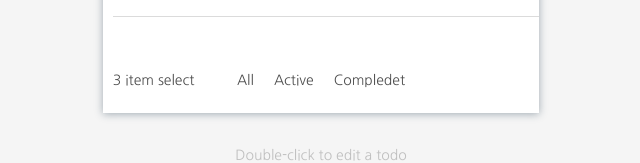
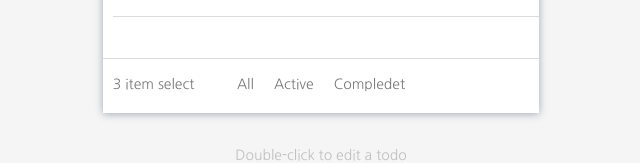
Before and after one commit to Evhen-y/Todos-FE, a React (Create React App) app in the folder my-app/: page /todos in a window 1280 px wide. Shown: the part 448-611 px from the top of the page, without its empty margins (319-959 px from the left). Built offline with nearby package versions, Linux system fonts and the light colour scheme; a web font is replaced by a local one.

Commit message:
not-finish

```diff
--- a/my-app/src/containers/Todos/components/Filters/Filters.tsx
+++ b/my-app/src/containers/Todos/components/Filters/Filters.tsx
@@ -1,15 +1,25 @@
 import React from "react";
+import {todosActions, } from "@containers/"
+import {useDispatch} from "react-redux"
 import styles from "./styles.module.scss";
 
-const Filters = () => (
-  <div className={styles.filters}>
-    <div className={styles.selectItems}> 3 item select</div>
-    <div className={styles.filter}>
-      <div> All</div>
-      <div>Active</div>
-      <div>Compledet</div>
+const Filters = () => {
+    const disputch = useDispatch()
+    const handleClick = (value: null | boolean) =>{
+      disputch(todosActions.APPLY_FILTER_TODOS.REQUEST({complited: value}))
+    }
+
+  return (
+    <div className={styles.filters}>
+      <div className={styles.selectedItems}> 3 item select</div>
+      <div className={styles.filter}>
+        <div onClick={()=> handleClick(null)}> All</div>
+        <div  onClick={()=> handleClick(true)}>Active</div>
+        <div  onClick={()=> handleClick(false)}>Compledet</div>
+      </div>
     </div>
-  </div>
-);
+  );
+}
+
 
 export default Filters;
--- a/my-app/src/containers/Todos/components/Filters/styles.module.scss
+++ b/my-app/src/containers/Todos/components/Filters/styles.module.scss
@@ -1,25 +1,26 @@
 @import "../../../../styles/index.scss";
-.filters{
-    @include font(14px, normal, 24px,rgba(77, 77, 77, 1),normal, $global-font-family);
-    width: 100%;
-    height: 10px;
+@import "../../../../styles/index.scss";
+.filters {
+    @include font(14px,300,22px,rgba(119, 119, 119, 1),normal, $global-font-family);
+    height: 50px ;
+    width:100% ;
     display: flex;
+    align-items: center;
     justify-content: center;
     position: relative;
-    padding-top: 10px;
-}
+    border-top: 1px solid  rgba(77, 77, 77, 0.2);
 
-.selectItems{
-    width: 100%;
-    position: absolute;
-    left: 10px;
-}
+    .selectedItems {
+        width: 100px;
+        position: absolute;
+        left: 10px;
+    }
+    .filter{
+        display: flex;
 
-.filter{
-    display: flex;
-
-    >div {
-        margin: 0px 10px;
-        cursor: pointer;
+        > div {
+            margin: 0 10px;
+            cursor: pointer
+        }
     }
 }
--- a/my-app/src/containers/Todos/components/Todos/Todos.tsx
+++ b/my-app/src/containers/Todos/components/Todos/Todos.tsx
@@ -1,6 +1,6 @@
 import React, { useState, useEffect } from "react";
 import { ITodo } from "../../store/interface";
-import { todosActions, usersActions, getTodosFilter, getFilterSettings, Todo } from "@containers/";
+import { todosActions, usersActions, getTodosFilter, getFilterSettings, Todo, getAllFilterSettings } from "@containers/";
 import { useSelector, useDispatch } from "react-redux";
 import styles from "./styles.module.scss";
 const Todos = () => {
@@ -13,6 +13,7 @@ const Todos = () => {
   //      dispatch(todosActions.TODO_FILTER.REQUEST({}));
   //   }, []);
   const filterSettings = useSelector(getFilterSettings());
+  const allFilterSettings = useSelector(getAllFilterSettings())
 
   const searchHandlerTodo = () => {
     dispatch(todosActions.TODO_FILTER.REQUEST({ ...filterSettings, search: searchSrt }));
--- a/my-app/src/containers/Todos/store/constans.ts
+++ b/my-app/src/containers/Todos/store/constans.ts
@@ -1,4 +1,4 @@
 import { createActionsTypes } from "../../../utils";
-export const ACTIONS_TYPES = ["FETCH_TODOS", "FETCH_TODO", "ADD_TODO", "EDIT_TODO", "REMOVE_TODO", "TODO_FILTER"];
+export const ACTIONS_TYPES = ["FETCH_TODOS", "FETCH_TODO", "ADD_TODO", "EDIT_TODO", "REMOVE_TODO", "TODO_FILTER", "APPLY_FILTER_TODOS"];
 
 export const TodosActionsTypes = createActionsTypes(ACTIONS_TYPES);
--- a/my-app/src/containers/Todos/store/redusers.ts
+++ b/my-app/src/containers/Todos/store/redusers.ts
@@ -9,6 +9,9 @@ const initionState: ITodosState = {
   todos: [],
   todo: null,
   filterSettings: {
+    complited: null,
+  },
+  filterSearchSettings: {
     search: "",
     order: EOrder.ASC,
     sortBy: "createAt",
@@ -49,8 +52,11 @@ export const todosReduser: IReducer<ITodosState> = (state: ITodosState = inition
     case TodosActionsTypes.REMOVE_TODO.FAILURE:
       return { ...state, loading: false, error: action.payload };
 
+    case TodosActionsTypes.APPLY_FILTER_TODOS.REQUEST:
+      return {...state, filterSettings: {...state.filterSettings, ...action.payload}}
+
     case TodosActionsTypes.TODO_FILTER.REQUEST:
-      return { ...state, filterSettings: { ...state.filterSettings, search: action.payload.search } };
+      return { ...state, filterSearchSettings: { ...state.filterSearchSettings, ...action.payload } };
     default:
       return state;
   }
--- a/my-app/src/containers/Todos/store/selectors.ts
+++ b/my-app/src/containers/Todos/store/selectors.ts
@@ -2,13 +2,17 @@ import { createSelector } from "reselect";
 import { IAppState } from "@shared/";
 
 const selectTodo = (state: IAppState) => state.todosReduser;
-const selectFiltersTodos = (state: IAppState) => state.todosReduser.filterSettings;
+const selectFiltersTodos = (state: IAppState) => state.todosReduser.filterSearchSettings;
 
 export const getTodos = () => createSelector(selectTodo, (state) => state.todos);
 export const getTodo = () => createSelector(selectTodo, (state) => state.todo);
-export const getFilterSettings = () => createSelector(selectTodo, (state) => state.filterSettings);
+export const getFilterSettings = () => createSelector(selectTodo, (state) => state.filterSearchSettings);
 
-export const getTodosFilter = () =>
+export const getAllFilterSettings = () => createSelector(selectTodo, ({todos, filterSettings:{complited} }) =>{
+  return complited === null? todos.filter((t)=> t.complited===complited): todos })
+
+
+  export const getTodosFilter = () =>
   createSelector([selectTodo, selectFiltersTodos], (state, filter) => {
     const { search } = filter;
     console.log("filter_todo", filter);
```
Also changed, not shown: my-app/src/containers/Todos/store/interface.ts (+7 -1 lines).
